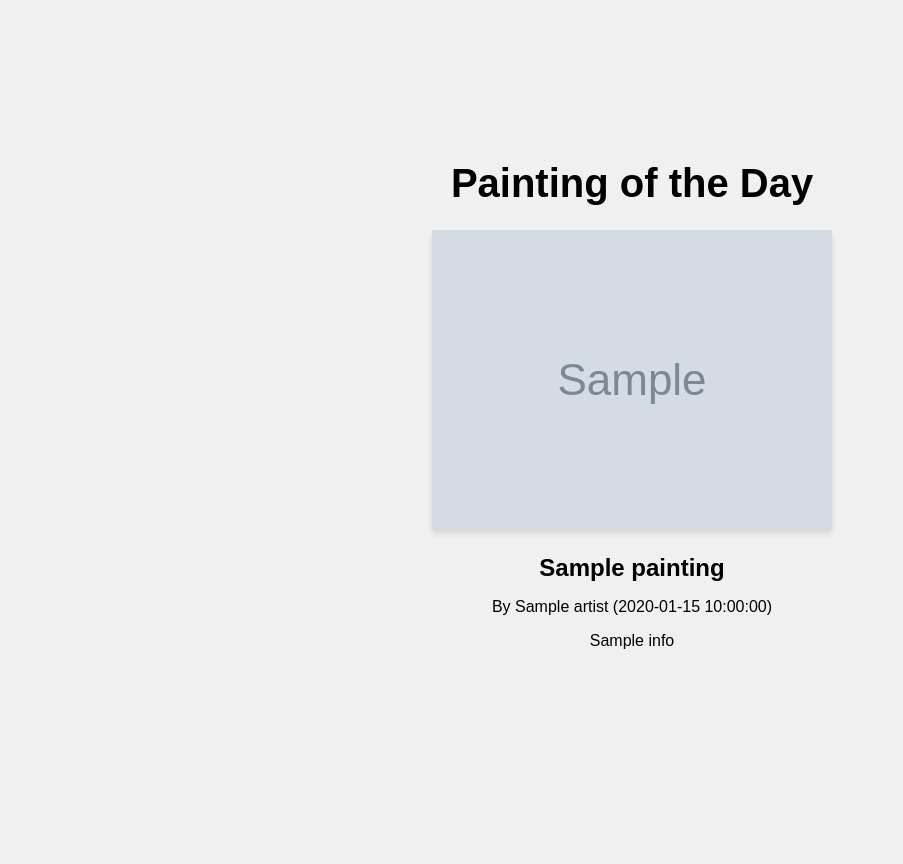
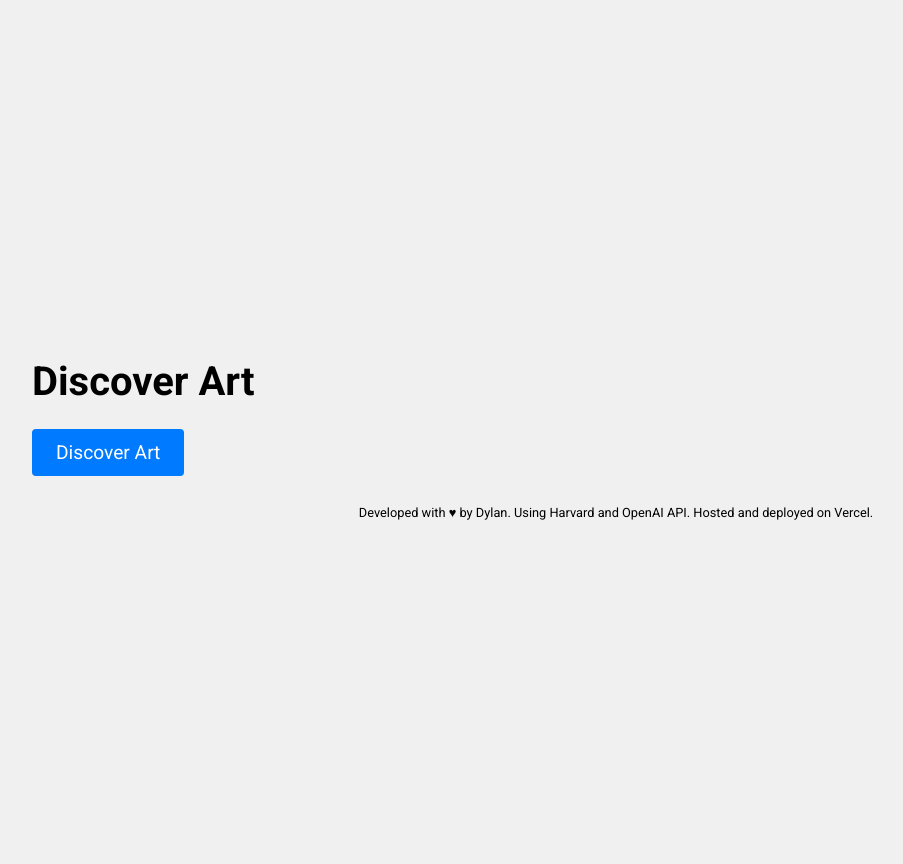
Before and after one commit to demianarc/apppaint, a Flask app: template templates/index.html in a window 1280 px wide. Shown: the whole page, without its empty margins (8-911 px from the left). Before the commit the page ends 649 px from the top, so only its background shows below. Run offline with Flask 2, Linux system fonts and the light colour scheme; the template is opened without the code that fills it: most values are stand-ins (such as "Sample title", 1, 10 or a date in 2020); grey boxes marked "Sample" are stand-in pictures.

Commit message:
“design”

```diff
--- a/static/css/style.css
+++ b/static/css/style.css
@@ -1,23 +1,39 @@
+@import url('https://fonts.googleapis.com/css2?family=Roboto:wght@300;400;700&display=swap');
+
 body {
-    font-family: Arial, sans-serif;
+  font-family: 'Roboto', sans-serif;
   margin: 0;
   padding: 0;
-    display: flex;
-    justify-content: center;
-    align-items: center;
   min-height: 100vh;
   background-color: #f0f0f0;
 }
 
 .container {
-    text-align: center;
-    max-width: 800px;
+  display: flex;
+  justify-content: center;
+  align-items: center;
+  min-height: 100vh;
+  padding: 2rem;
 }
 
-.painting {
-    max-width: 100%;
-    height: auto;
-    box-shadow: 0 4px 6px rgba(0, 0, 0, 0.1);
+.content {
+  display: flex;
+  flex-direction: column;
+  justify-content: space-between;
+  max-width: 1200px;
+  width: 100%;
+  margin: 0 auto;
+}
+
+.left {
+  flex: 1;
+  padding-right: 2rem;
+  text-align: left;
+}
+
+.right {
+  flex: 1;
+  padding-left: 2rem;
 }
 
 h1 {
@@ -29,3 +45,35 @@ h2 {
   font-size: 1.5rem;
   margin-bottom: 0.5rem;
 }
+
+button {
+  font-family: 'Roboto', sans-serif;
+  background-color: #007AFF;
+  border: none;
+  border-radius: 4px;
+  color: white;
+  font-size: 1.2rem;
+  padding: 12px 24px;
+  cursor: pointer;
+  transition: background-color 0.2s;
+}
+
+button:hover {
+  background-color: #005BD2;
+}
+
+button:active {
+  background-color: #004BBF;
+}
+
+.painting {
+  max-width: 100%;
+  height: auto;
+  box-shadow: 0 4px 6px rgba(0, 0, 0, 0.1);
+}
+
+.credit {
+  font-size: 0.8rem;
+  text-align: center;
+  padding-top: 1rem;
+}
--- a/templates/index.html
+++ b/templates/index.html
@@ -8,11 +8,48 @@
 </head>
 <body>
     <div class="container">
-        <h1>Painting of the Day</h1>
-        <img src="{{ painting.image_url }}" alt="{{ painting.title }}" class="painting">
-        <h2>{{ painting.title }}</h2>
-        <p>By {{ painting.artist }} ({{ painting.date }})</p>
-        <p>{{ painting.info }}</p>
+        <div class="content">
+            <div class="left">
+                <h1>Discover Art</h1>
+                <button id="discover-art">Discover Art</button>
+                <div id="loader" style="display:none;">
+                    <img src="/static/images/loader.gif" alt="Loading...">
+                </div>
+                <div id="art-info" style="display:none;">
+                    <h2>{{ painting.title }}</h2>
+                    <p>By {{ painting.artist }} ({{ painting.date }})</p>
+                    <p>{{ painting.info }}</p>
+                </div>
+                <p class="credit">Developed with <span>&hearts;</span> by Dylan. Using Harvard and OpenAI API. Hosted and deployed on Vercel.</p>
+            </div>
+            <div class="right">
+                <img src="{{ painting.image_url }}" alt="{{ painting.title }}" class="painting" id="painting-img" style="display:none;">
+            </div>
+        </div>
     </div>
+    <script>
+        function showLoader() {
+            document.getElementById('discover-art').style.display = 'none';
+            document.getElementById('loader').style.display = 'block';
+        }
+
+        function hideLoader() {
+            document.getElementById('discover-art').style.display = 'block';
+            document.getElementById('loader').style.display = 'none';
+        }
+
+        function showArt() {
+            document.getElementById('art-info').style.display = 'block';
+            document.getElementById('painting-img').style.display = 'block';
+        }
+
+        document.getElementById('discover-art').addEventListener('click', function() {
+            showLoader();
+            setTimeout(function() {
+                hideLoader();
+                showArt();
+            }, 1000);
+        });
+    </script>
 </body>
 </html>
```
Also changed, not shown: static/images/icone-chargement-jaune.png (added), 2 other files. Lines whose indentation alone changed are shown as unchanged.
